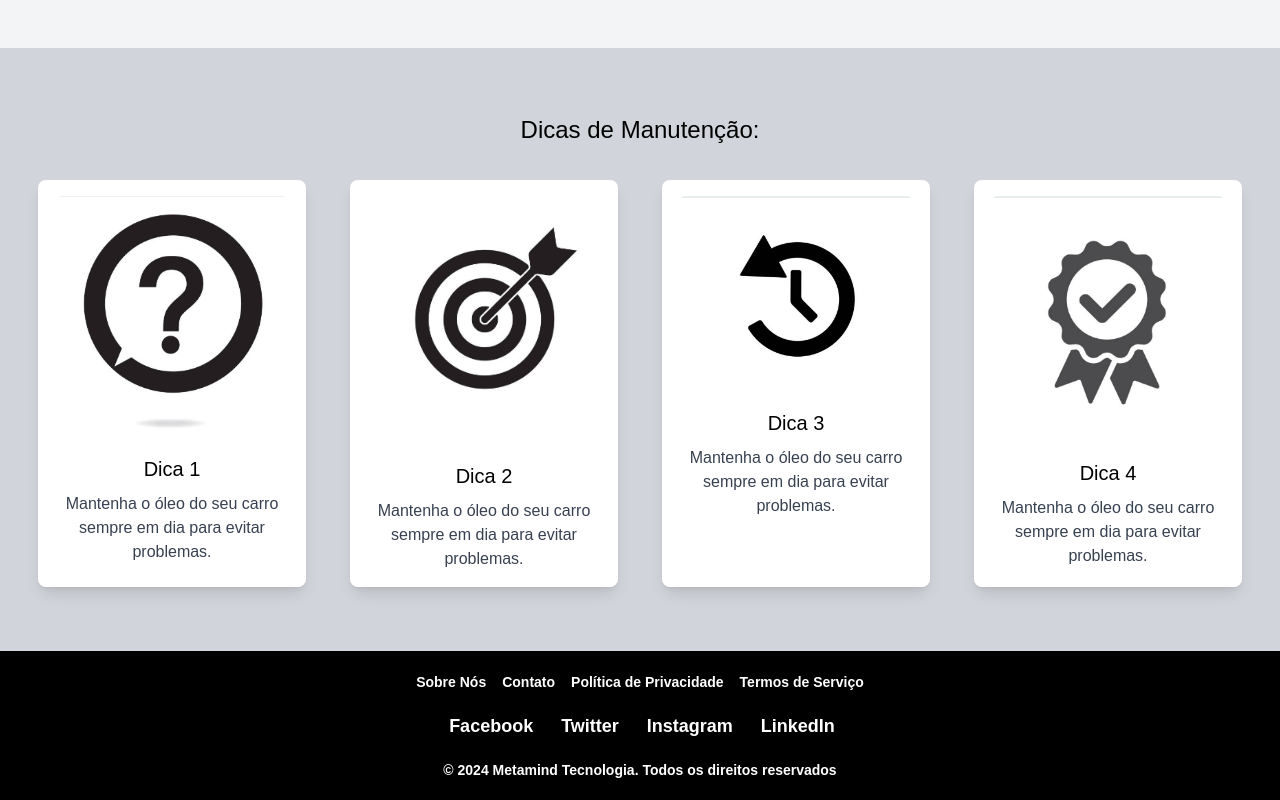
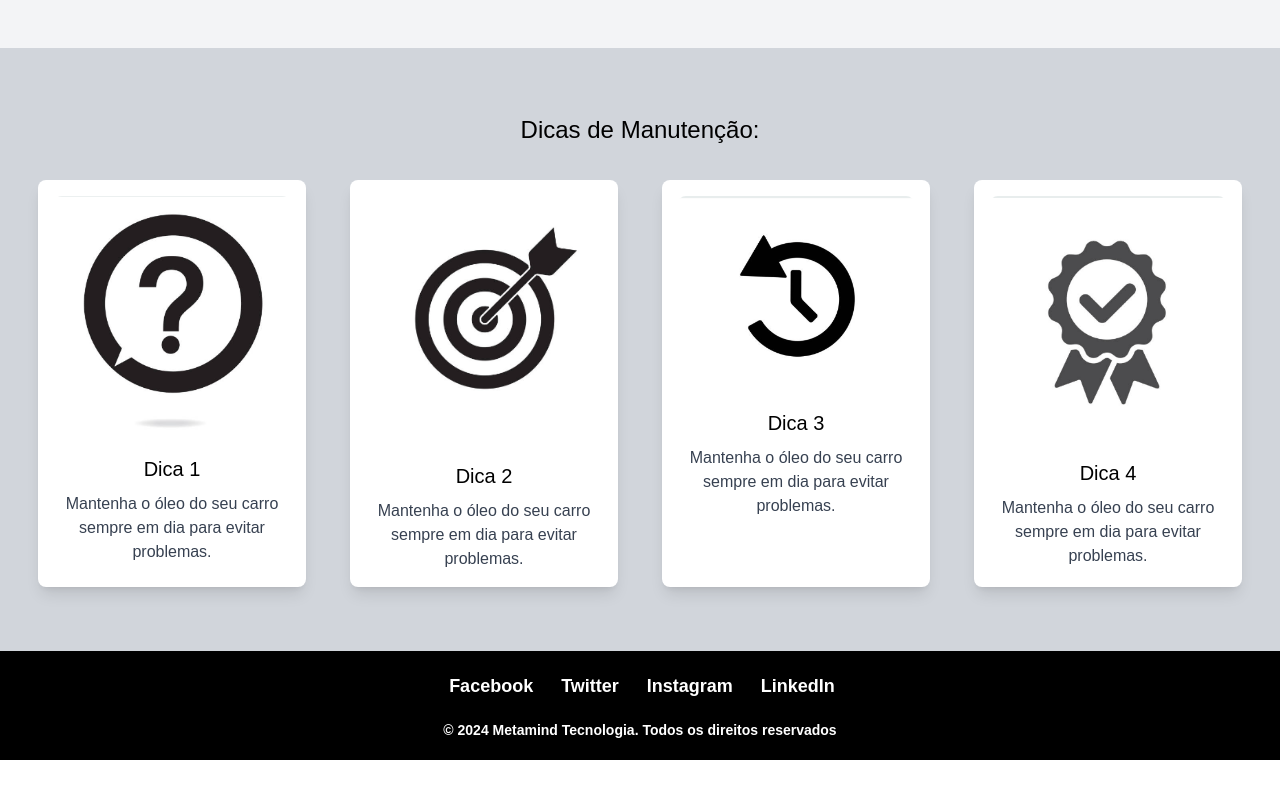
Before and after one commit to joao1015/AutoCarePlus-IA-regenerativa-Com-nextJS, a Next.js app in the folder autocare/: page / in a window 1280 px wide. Shown: the part 2002-2802 px from the top of the page. After the commit the page ends 2762 px from the top, so only its background shows below. Built offline with nearby package versions, Linux system fonts and the light colour scheme.

Commit message:
Corrigindo Rotas das pagina de Ordensrecebidas

```diff
--- a/autocare/src/Components/Rodape/index.tsx
+++ b/autocare/src/Components/Rodape/index.tsx
@@ -7,20 +7,7 @@ const Rodape = () => {
     <footer className="bg-black text-white font-poppins font-semibold text-sm border-t border-black py-5">
       <div className="max-w-6xl mx-auto px-4 relative text-center">
         {/* Links do rodapé */}
-        <nav className="mb-5">
-          <a href="/sobre-nos" className="mx-2 no-underline hover:underline">
-            Sobre Nós
-          </a>
-          <a href="/contato" className="mx-2 no-underline hover:underline">
-            Contato
-          </a>
-          <a href="/privacidade" className="mx-2 no-underline hover:underline">
-            Política de Privacidade
-          </a>
-          <a href="/termos" className="mx-2 no-underline hover:underline">
-            Termos de Serviço
-          </a>
-        </nav>
+
 
         {/* Links de redes sociais */}
         <div className="mb-5 text-lg">
```
